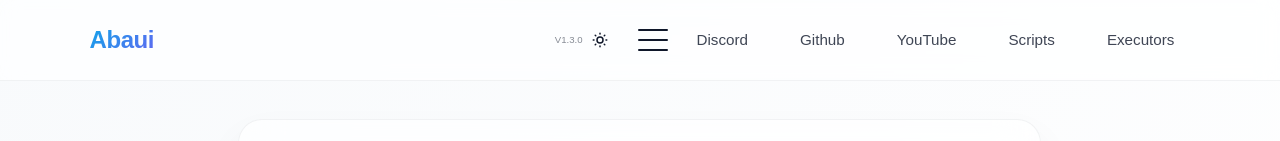
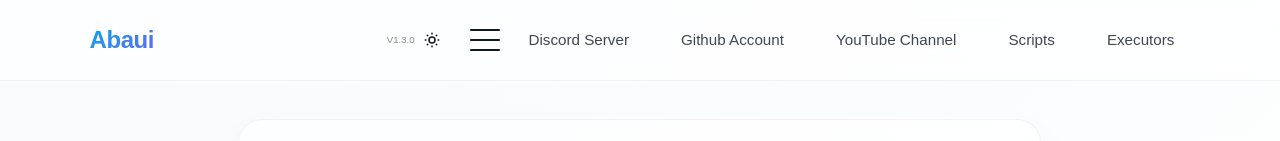
Before and after one commit to abauisoftworks/website, a website: page index.html in a window 1280 px wide. Shown: the top 141 px of the page. Drawn offline with Linux system fonts and the light colour scheme; a web font is replaced by a local one.

Commit message:
Update index.html

```diff
--- a/index.html
+++ b/index.html
@@ -32,11 +32,11 @@
                 <span></span>
             </button>
             <ul class="nav-links">
-                <li><a href="https://discord.gg/hnq9AGVMwq" target="_blank"><span>Discord</span></a></li>
-                <li><a href="https://github.com/CaseohCASEOH" target="_blank"><span>Github</span></a></li>
-                <li><a href="https://www.youtube.com/@aabbaaii13" target="_blank"><span>YouTube</span></a></li>
-                <li><a href="https://abaui.vercel.app/scripts.html" target="_blank"><span>Scripts</span></a></li>
-                <li><a href="https://abaui.vercel.app/executors.html" target="_blank"><span>Executors</span></a></li>
+                <li><a href="https://discord.gg/hnq9AGVMwq" target="_blank"><span>Discord Server</span></a></li>
+                <li><a href="https://github.com/CaseohCASEOH" target="_blank"><span>Github Account</span></a></li>
+                <li><a href="https://www.youtube.com/@aabbaaii13" target="_blank"><span>YouTube Channel</span></a></li>
+                <li><a href="https://abaui.vercel.app/scripts" target="_blank"><span>Scripts</span></a></li>
+                <li><a href="https://abaui.vercel.app/executors" target="_blank"><span>Executors</span></a></li>
             </ul>
         </div>
     </nav>
```
